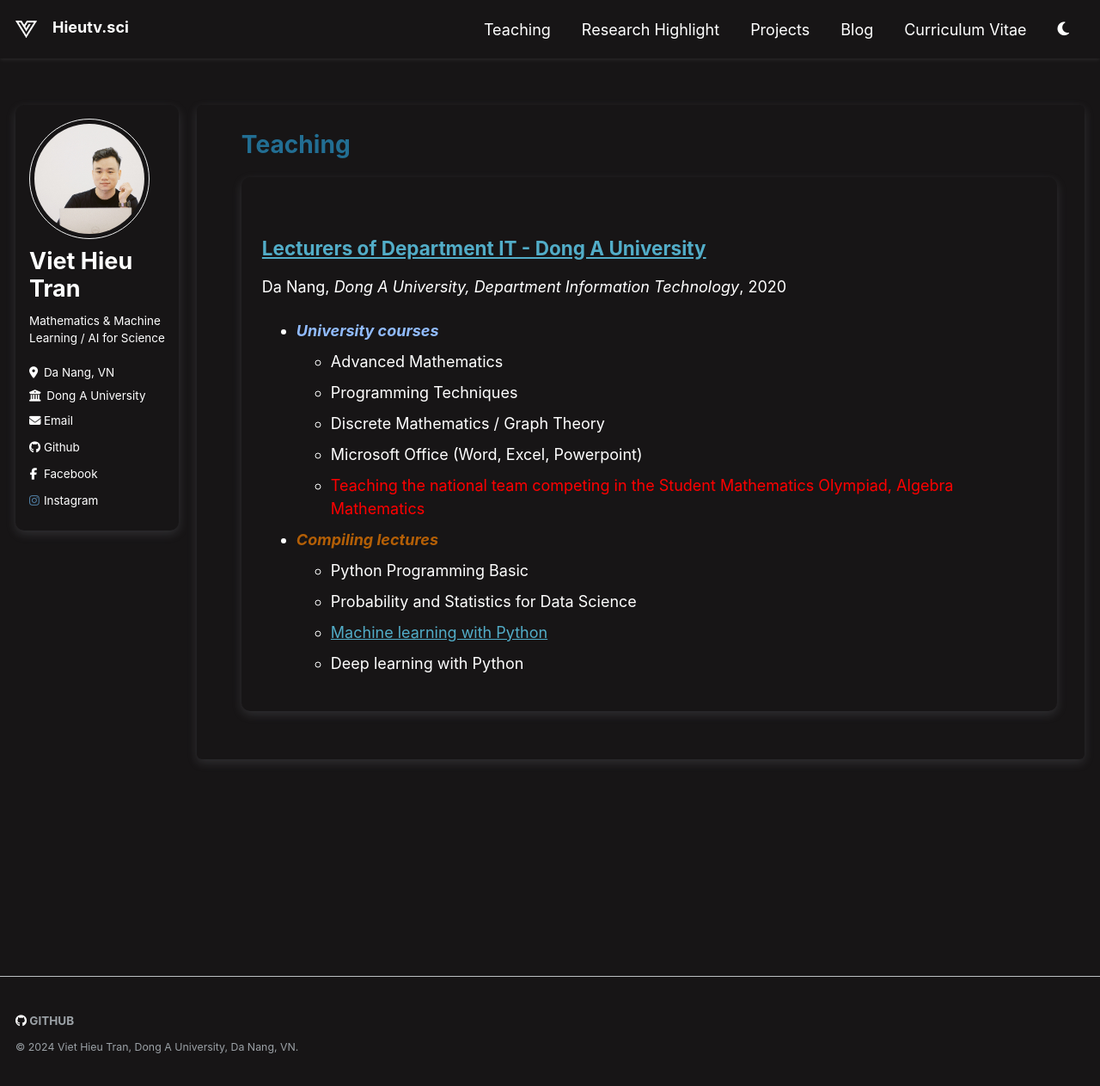
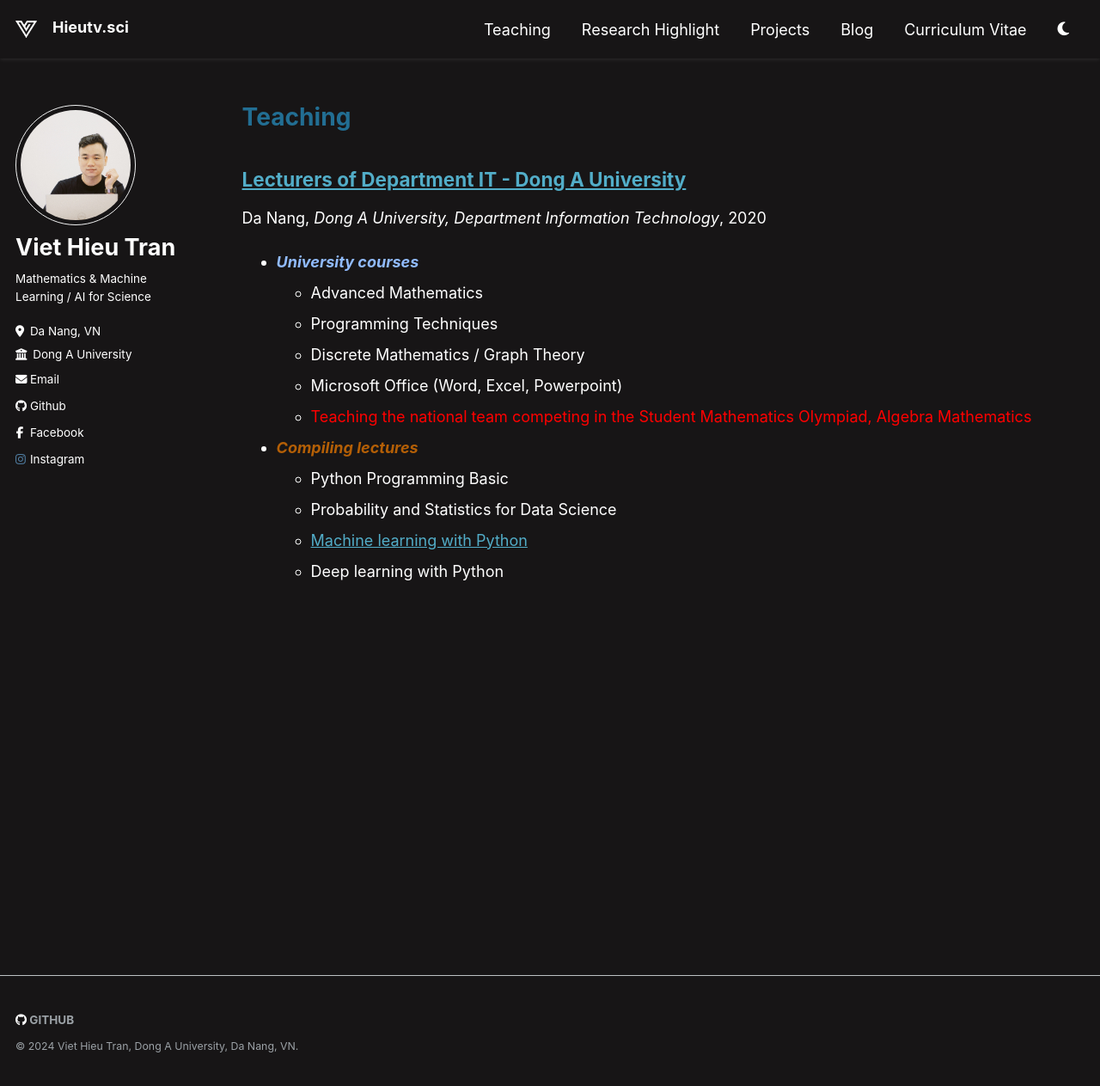
Before and after one commit to hieutv-sci/hieutv-sci.github.io, a Jekyll site: the page built from _pages/teaching.md, in a window 1280 px wide and 1263 px high. Shown: the whole window at 86% size. Built offline with Jekyll 4.4.1, drawn with Linux system fonts in a browser that asks for light colours.

```diff
--- a/_sass/_archive.scss
+++ b/_sass/_archive.scss
@@ -4,19 +4,14 @@
 
 .archive {
   margin-bottom: 2em;
-  border-radius: 6px;
-  padding: 24px;
-  box-shadow: rgba(149, 157, 165, 0.2) 0px 4px 12px;
 
-  // @include breakpoint($medium) {
-  //   @include span(12 of 12);
-  // }
+  @include breakpoint($medium) {
+    @include span(12 of 12);
+  }
 
   @include breakpoint($large) {
     @include span(10 of 12 last);
     @include prefix(0.5 of 12);
-
-    padding: 32px 32px 32px 52px;
   }
 
   a {
@@ -148,22 +143,17 @@
    ========================================================================== */
 
 .list__item {
-  margin: 24px 0;
-  box-shadow: rgba(149, 157, 165, 0.2) 0px 4px 12px;
-  padding: 16px;
-  border-radius: 10px;
-
-  // @include breakpoint($medium) {
-  //   padding-right: $right-sidebar-width-narrow;
-  // }
+  @include breakpoint($medium) {
+    padding-right: $right-sidebar-width-narrow;
+  }
 
   @include breakpoint($large) {
-    padding: 24px;
+    padding-right: $right-sidebar-width;
   }
 
-  // @include breakpoint($x-large) {
-  //   padding-right: $right-sidebar-width-wide;
-  // }
+  @include breakpoint($x-large) {
+    padding-right: $right-sidebar-width-wide;
+  }
 
   .page__meta {
     margin: 0 0 4px;
--- a/_sass/_masthead.scss
+++ b/_sass/_masthead.scss
@@ -7,8 +7,7 @@
   background: white;
   // backdrop-filter: blur(10px);
   // border-bottom: 1px solid $border-color;
-  // box-shadow: 0 1px 5px rgba($color: #000000, $alpha: 0.1);
-  box-shadow: rgba(149, 157, 165, 0.2) 0px 4px 12px;
+  box-shadow: 0 1px 5px rgba($color: #000000, $alpha: 0.1);
   // height: $masthead-height;
   top: 0;
   width: 100%;
--- a/_sass/_page.scss
+++ b/_sass/_page.scss
@@ -17,31 +17,13 @@
 }
 
 .page {
-  // @include breakpoint($medium) {
-  //   @include span(12 of 12);
-  // }
-
-  @include breakpoint($large) {
-    @include span(10 of 12 last);
-    @include prefix(0.5 of 12);
-  }
-
   @include breakpoint($large) {
     @include span(10 of 12 last);
     @include prefix(0.5 of 12);
     // @include suffix(2 of 12);
-    padding: 0;
   }
 
   .page__inner-wrap {
-    border-radius: 6px;
-    padding: 24px;
-    box-shadow: rgba(149, 157, 165, 0.2) 0px 4px 12px;
-
-    @include breakpoint($large) {
-      padding: 32px 32px 32px 52px;
-    }
-
     @include full();
 
     .page__content,
--- a/_sass/_sidebar.scss
+++ b/_sass/_sidebar.scss
@@ -9,9 +9,6 @@
 .sidebar {
   -webkit-transform: translate3d(0, 0, 0);
   transform: translate3d(0, 0, 0);
-  padding: 16px;
-  box-shadow: rgba(149, 157, 165, 0.2) 0px 4px 12px;
-  border-radius: 10px;
 
   @include clearfix();
   margin-bottom: 2em;
```
